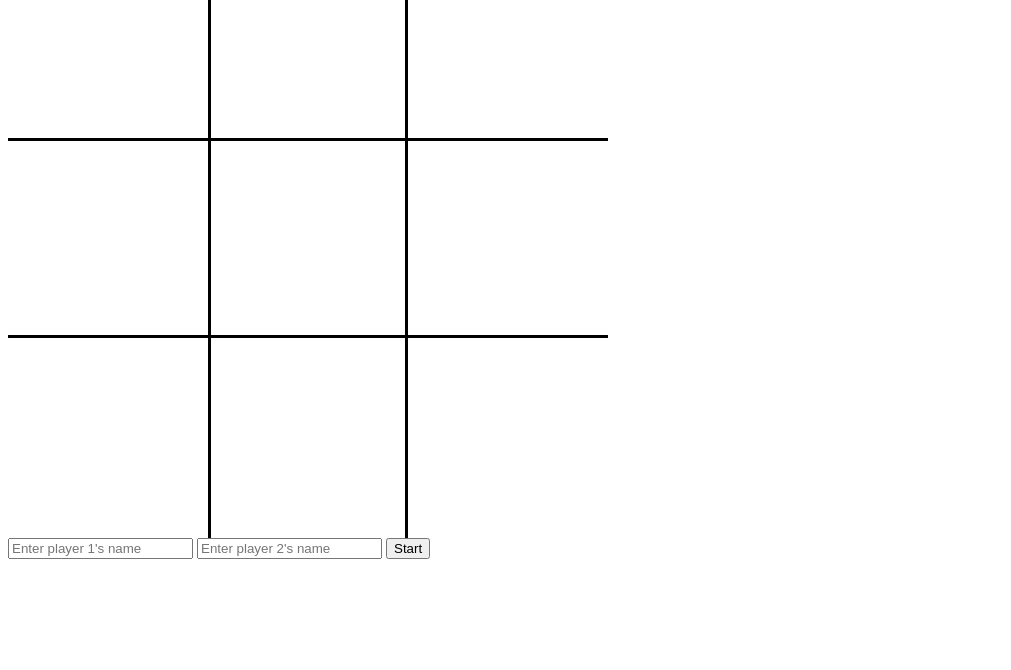
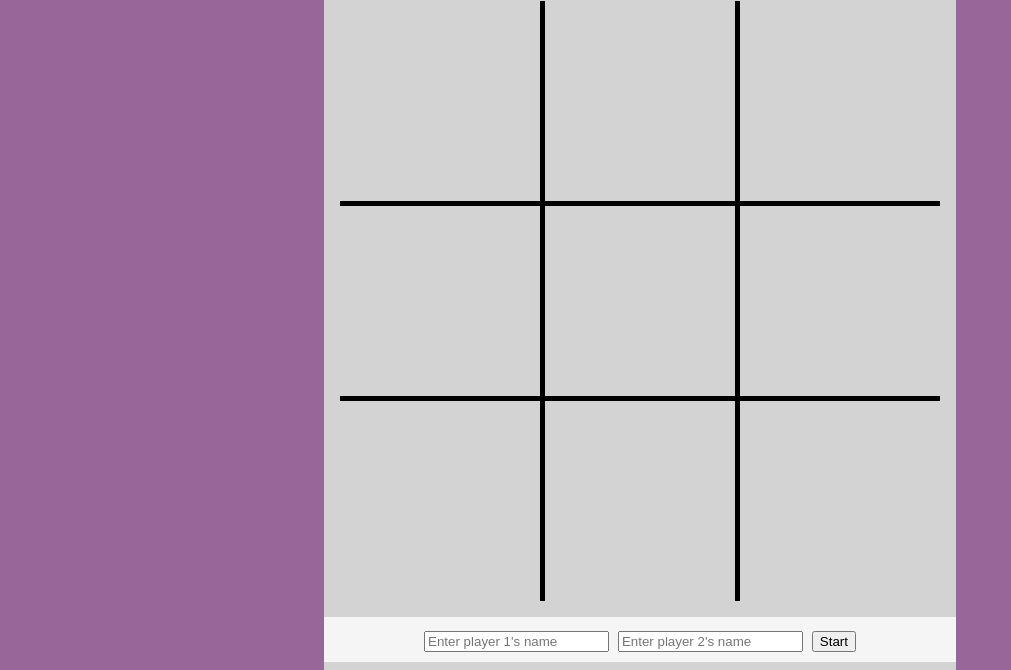
Before and after one commit to jerrodstafford/Arcade, a plain HTML site: page index.html in a window 1280 px wide. Shown: the part 142-812 px from the top of the page, without its empty margins (0-1011 px from the left). Drawn offline with Linux system fonts and the light colour scheme.

Commit message:
Name Inputs, Turn Designator, and Creating Character/Allocation

```diff
--- a/index.html
+++ b/index.html
@@ -5,8 +5,11 @@
              <title>Tic-Tac-Toe</title>
             </head>
             <body>
+            <section>
                 <h1>Tic-Tac-Toe</h1>
+                <h2 id="character"></h2>
                 <main id="board"></main>
                 <div id="player-turn"></div>
+            </section>
             </body>
 </html>
--- a/script.js
+++ b/script.js
@@ -1,6 +1,7 @@
 // INITIAL STATE
 const state = {};
 
+const character = ['X', 'O'];
 
 const resetState = () => {
     state.board = [
@@ -21,8 +22,9 @@ const changeTurn = () => {
 const getCurrentPlayer = () => state.players[state.currentPlayerIndx];
 
 const render = () => {
+    renderBoard();
     renderPlayer();
-    renderBoard();
+    renderCharacter();
 }
 
 
@@ -30,6 +32,7 @@ const render = () => {
 // DOM Selectors
 const boardElem = document.getElementById('board');
 const playerTurnElem = document.getElementById('player-turn');
+const characterElem = document.getElementById('character');
 
 // DOM Manipulators
 const renderBoard = () => {
@@ -62,6 +65,23 @@ const renderPlayer = () => {
 
 }
 
+const renderCharacter = () => {
+    let text;
+    if(!state.players[0] || !state.players[1]) {
+        text = `
+   <div>Player 1: ${character[0]}</div>
+   <div>Player 2: ${character[1]}</div>
+   `
+   characterElem.innerHTML  = text;
+    } else {
+
+   characterElem.innerHTML = `
+   <div>${state.players[0]}: ${character[0]}</div>
+   <div>${state.players[1]}: ${character[1]}</div>
+   `
+    }
+}
+
 // EVENT LISTENERS
 boardElem.addEventListener('click', (event) => {
     if(event.target.className !== 'cell') return;
@@ -76,14 +96,12 @@ boardElem.addEventListener('click', (event) => {
 playerTurnElem.addEventListener('click', (event) => {
     if(event.target.className !== 'start') return;
 
-    // console.log('I am Her');
     const player1Input = document.getElementsByName('player1')[0];
     state.players[0] = player1Input.value;
 
     const player2Input = document.getElementsByName('player2')[0];
     state.players[1] = player2Input.value;
 
-    console.log(state.players);
     render();
 })
 
--- a/style.css
+++ b/style.css
@@ -1,24 +1,60 @@
 * {
     box-sizing: border-box;
+    margin: auto;
+    font-family: sans-serif;
+
 }
 
-body {
-    display: block;
+html {
+    display: table;
+    margin: auto;
 }
 
+
+
+body {
+   display: inline-block;
+   text-align: center;
+   background-color: rgb(153, 102, 153);
+}
+
+section {
+    background-color: lightgray;
+    margin: 0;
+    padding: .5rem 0;
+}
+
+
 main {
+    margin: 1rem;
     display: flex;
     width: 75vh;
     flex-wrap: wrap;
+
 }
 
 h1 {
-    text-align: center;
+    /* text-align: center; */
+    font-size: 4rem;
 }
 
+h2 {
+    display: flex;
+    font-size: 2rem;
+    background-color: whitesmoke;
+    margin: .5rem 0;
+}
 .cell {
    width: 25vh;
    height: 25vh;
+}
+
+#player-turn {
+    font-size: 2rem;
+    background-color: whitesmoke;
+    font-weight: bold;
+    justify-content: center;
+    padding-bottom: .5rem;
 }
 
 
@@ -27,14 +63,12 @@ h1 {
 
 
 
-
-
 .cell:nth-child(3n+2) {
-    border-left: 3px solid black;
-    border-right: 3px solid black;
+    border-left: 5px solid black;
+    border-right: 5px solid black;
   }
 
   .cell:nth-child(n+4):nth-child(-n+6) {
-  border-top: 3px solid black;
-  border-bottom: 3px solid black;
+  border-top: 5px solid black;
+  border-bottom: 5px solid black;
 }
```
